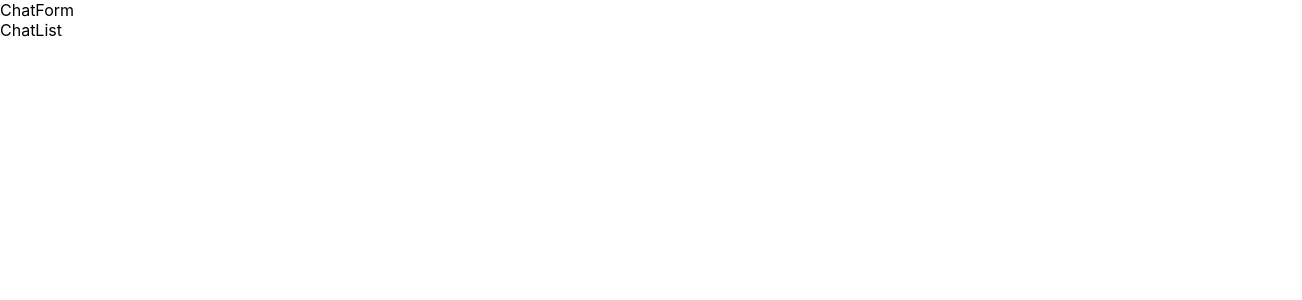
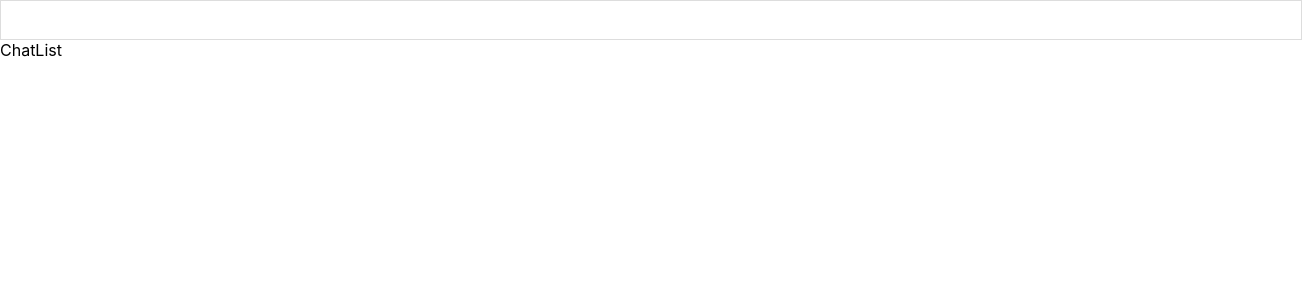
Before and after one commit to hamdidilekci/chat-app, a React (Create React App) app in the folder client/: page / in a window 1280 px wide. Shown: the top 300 px of the page, 1302 px wide, since content can reach past the window. Built offline with nearby package versions, Linux system fonts and the light colour scheme.

Commit message:
add form and input
- set message state,
- make input changeable.

```diff
--- a/client/src/components/ChatForm.js
+++ b/client/src/components/ChatForm.js
@@ -1,8 +1,26 @@
-import React from 'react'
+import { useState } from 'react';
+
+import styles from './styles.module.css';
 
 function ChatForm() {
+    const [message, setMessage] = useState('');
+
+    const handleSubmit = (e) => {
+        e.preventDefault();
+        console.log(message)
+
+        setMessage('');
+    }
     return (
-        <div>ChatForm</div>
+        <div>
+            <form onSubmit={handleSubmit}>
+                <input
+                    className={styles.textInput}
+                    value={message}
+                    onChange={(e) => setMessage(e.target.value)}
+                />
+            </form>
+        </div>
     )
 }
 
```
